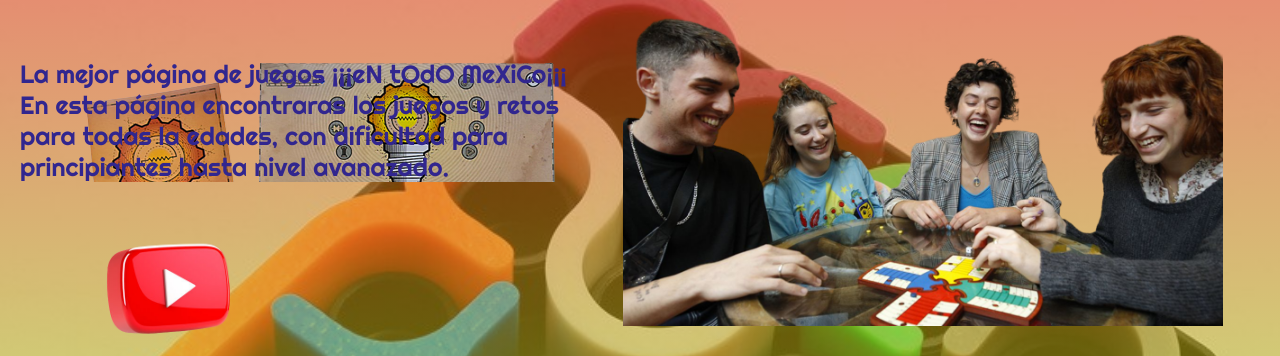
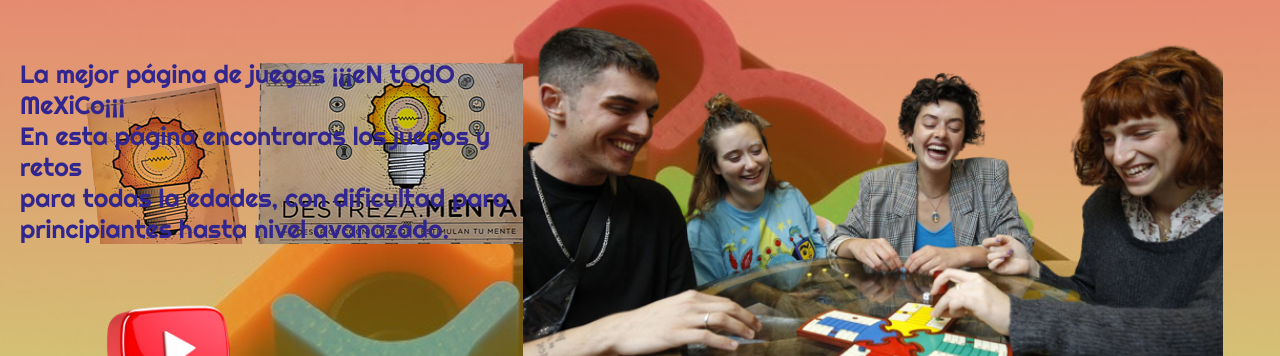
Before and after one commit to Tikorober/roberto_juegos, a plain HTML site: page index.html in a window 1280 px wide. Shown: the part 189-545 px from the top of the page. Drawn offline with Linux system fonts and the light colour scheme.

Commit message:
Update index.html

```diff
--- a/index.html
+++ b/index.html
@@ -48,7 +48,7 @@
         </div>
 
         <div class=derecha>
-            <img src="img/destreza3r.png"width="600px alt=">
+            <img src="img/destreza3r.png"width="700px alt=">
         </div>
     </div>
  </header>
```
